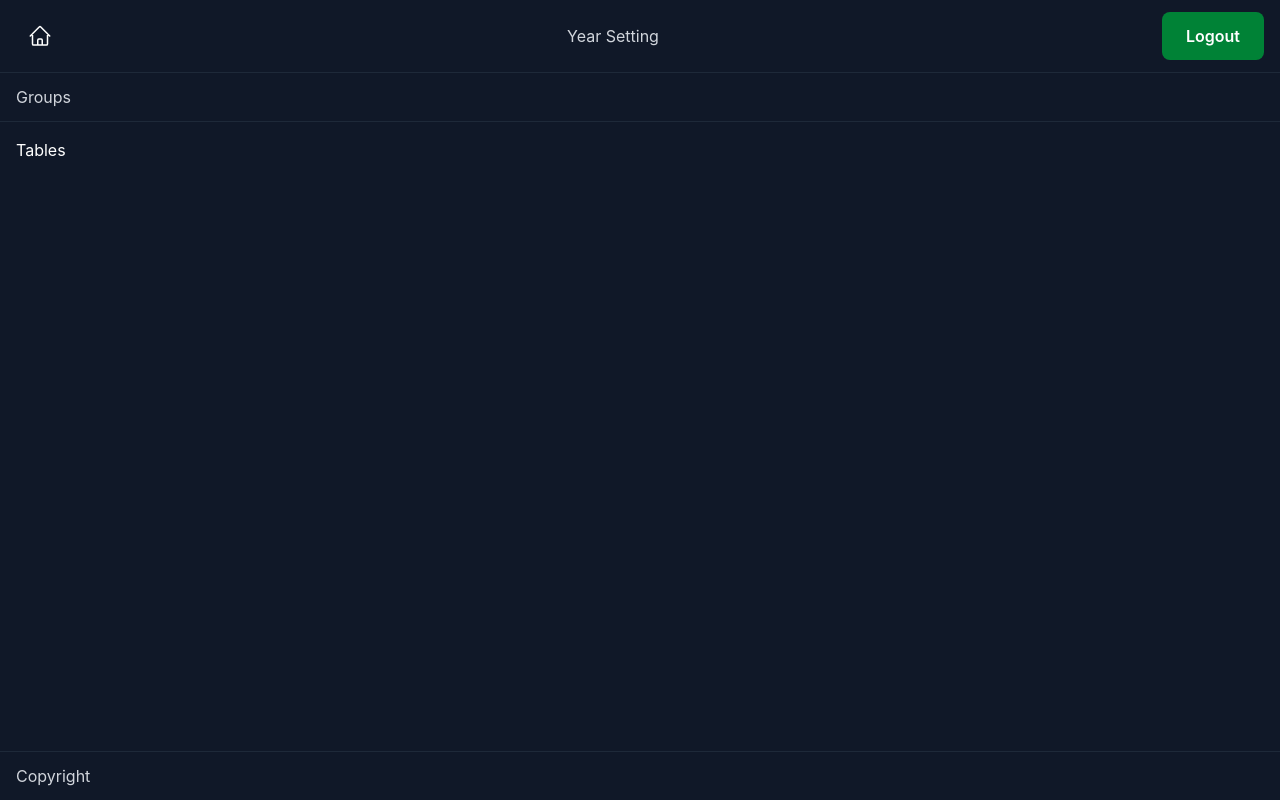
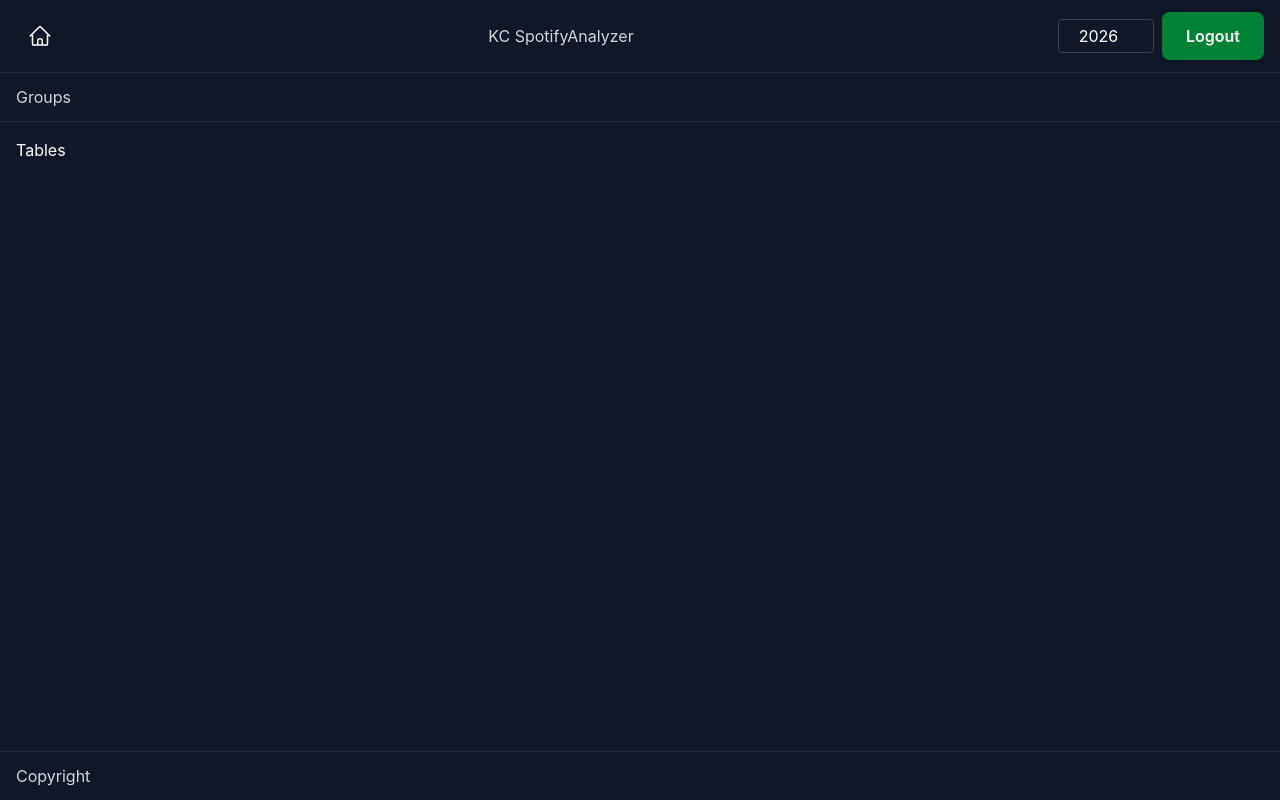
Before and after one commit to Zancmok/KCSpotifyAnalyzer, a React (Vite) app in the folder frontend/: page /home in a window 1280 px wide. Built offline with nearby package versions, Linux system fonts and the light colour scheme.

Commit message:
Did some progress

```diff
--- a/frontend/src/components/IconLink.tsx
+++ b/frontend/src/components/IconLink.tsx
@@ -6,7 +6,8 @@
     icon: ElementType;
 };
 
-export default function IconLink({ to, icon: Icon }: IconLinkProps) {
+export default function IconLink({ to, icon: Icon }: IconLinkProps)
+{
     return (
         <NavLink
             to={to}
--- /dev/null
+++ b/frontend/src/components/YearSetting.tsx
@@ -0,0 +1,15 @@
+import { useState } from "react";
+
+export default function YearSetting()
+{
+    const [year, setYear] = useState(new Date().getFullYear());
+
+    return (
+        <input
+            type="number"
+            value={year}
+            onChange={(e) => setYear(Number(e.target.value))}
+            className="year-input"
+        />
+    );
+}
--- a/frontend/src/index.css
+++ b/frontend/src/index.css
@@ -40,3 +40,7 @@
 .inactive-nav-link {
     @apply hover:bg-gray-800;
 }
+
+.year-input {
+    @apply w-24 bg-gray-900 border border-gray-700 rounded px-2 py-1 text-center;
+}
--- a/frontend/src/pages/Home.tsx
+++ b/frontend/src/pages/Home.tsx
@@ -3,6 +3,7 @@
 } from "@heroicons/react/24/outline";
 
 import IconLink from "../components/IconLink.tsx";
+import YearSetting from "../components/YearSetting.tsx";
 
 export default function Home() {
     return (
@@ -15,12 +16,15 @@
                 </nav>
 
                 <div className="standard-text">
-                    Year Setting
+                    <h1>KC SpotifyAnalyzer</h1>
                 </div>
 
-                <button className="green-button">
-                    Logout
-                </button>
+                <div className="nav-bar">
+                    <YearSetting />
+                    <button className="green-button">
+                        Logout
+                    </button>
+                </div>
 
             </header>
 
```
